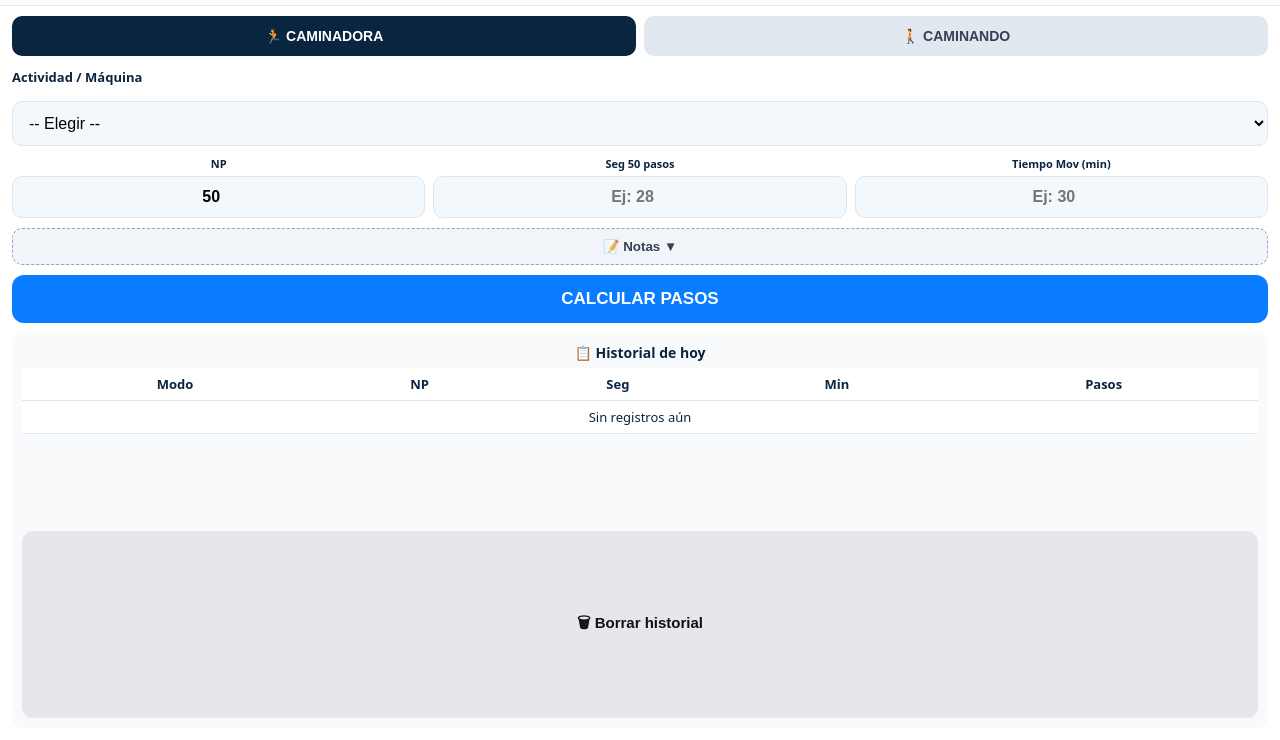
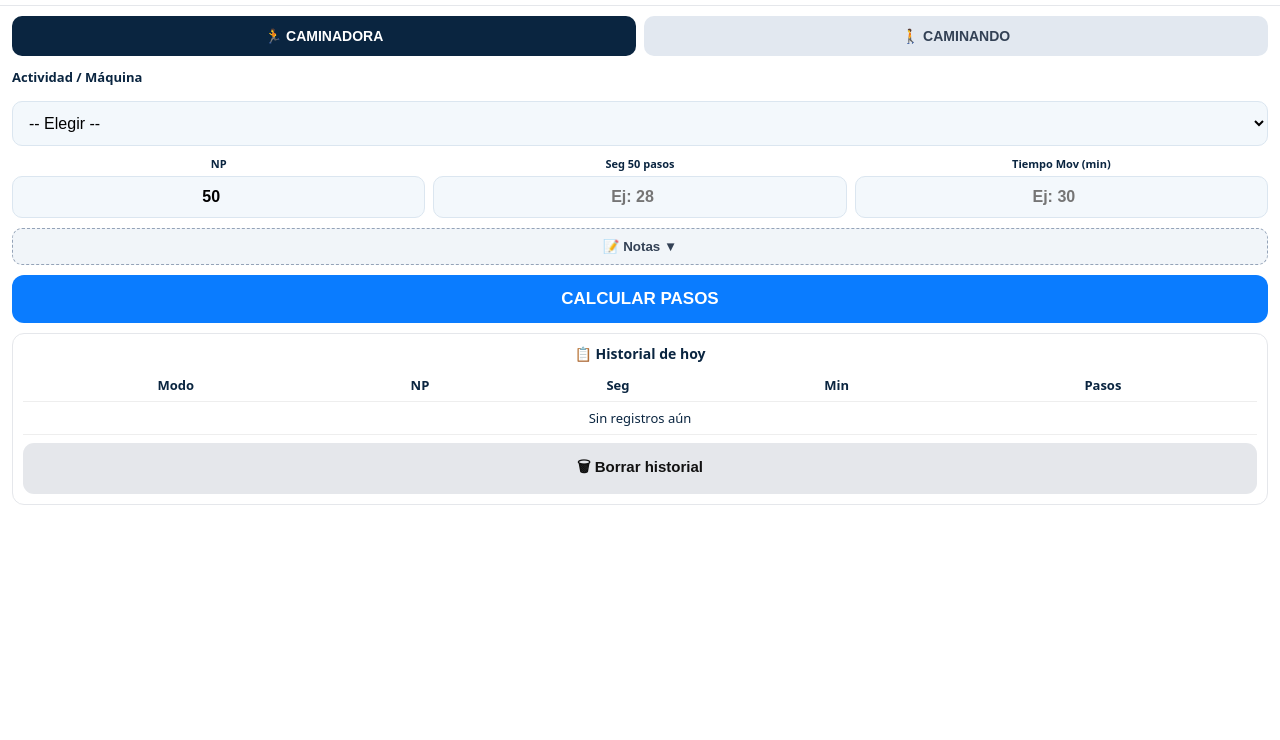
Before and after one commit to Mikevrags/SIAL_PASOS, a plain HTML site: page index.html in a window 1280 px wide. Shown: the part 60-800 px from the top of the page. Drawn offline with Linux system fonts and the light colour scheme.

Commit message:
Refactor CSS styles for improved layout

```diff
--- a/index.html
+++ b/index.html
@@ -11,27 +11,26 @@
 *{box-sizing:border-box}
 html,body{margin:0;padding:0;background:#fff}
 body{font-family:system-ui,Arial;color:#0a2540;font-size:16px}
-.app{height:100dvh;display:flex;flex-direction:column;background:#fff;overflow:hidden}
-header{padding:10px 12px 8px;text-align:center;border-bottom:1px solid #e5e7eb;flex-shrink:0}
+.app{min-height:100dvh;display:flex;flex-direction:column;background:#fff}
+header{padding:10px 12px 8px;text-align:center;border-bottom:1px solid #e5e7eb}
 header h1{margin:0;font-size:21px}
 header p{margin:2px 0 0;color:#666;font-size:12px}
-.tabs{display:flex;padding:10px 12px 0;gap:8px;flex-shrink:0}
+.tabs{display:flex;padding:10px 12px 0;gap:8px}
 .tabs button{flex:1;padding:12px;border:0;border-radius:10px;background:#e2e8f0;color:#334155;font-weight:800;font-size:14px}
 .tabs button.active{background:#0a2540;color:#fff}
-.contenido{flex:1;display:flex;flex-direction:column;padding:12px;gap:10px;overflow:hidden}
+.contenido{display:flex;flex-direction:column;padding:12px;gap:10px;flex:1}
 label{font-weight:800;font-size:13px;display:block;margin-bottom:5px}
 input,select,textarea{width:100%;padding:12px;border:1.5px solid #dbe6f0;border-radius:10px;font-size:16px;background:#f3f8fc;outline:none}
 .row3{display:grid;grid-template-columns:1fr 1fr 1fr;gap:8px}
 .row3 label{font-size:11px;text-align:center;white-space:nowrap}
 .row3 input{padding:11px 4px;text-align:center;font-weight:700;font-size:16px}
 .small{font-size:11px;color:#666;text-align:center}
-/* CRONOMETRO SOLO CONTADOR - ALTO FIJO, NADA ADENTRO */
-.crono-solo{background:#0a2540;color:#fff;border-radius:14px;height:92px;flex-shrink:0;display:flex;flex-direction:column;align-items:center;justify-content:center}
+/* CRONO SOLO CONTADOR - ALTO FIJO */
+.crono-solo{background:#0a2540;color:#fff;border-radius:14px;height:92px;display:flex;flex-direction:column;align-items:center;justify-content:center;flex-shrink:0}
 .crono-solo .fase{font-size:11px;background:#ffb800;color:#000;padding:3px 10px;border-radius:20px;font-weight:800;margin-bottom:4px}
 #tiempo{font-size:44px;font-weight:900;line-height:1}
 #tiempo small{font-size:16px;color:#aad}
-/* BOTONES FUERA DEL CRONO */
-.crono-btns{display:flex;gap:8px;flex-shrink:0}
+.crono-btns{display:flex;gap:8px}
 .btn{flex:1;padding:13px;border:0;border-radius:11px;font-weight:900;font-size:15px;cursor:pointer}
 .btn-start{background:#22c55e;color:#fff}
 .btn-stop{background:#f59e0b;color:#000}
@@ -41,12 +40,11 @@ input,select,textarea{width:100%;padding:12px;border:1.5px solid #dbe6f0;border-
 #notasBoxA,#notasBoxB{display:none}
 .result{background:#eaf7ff;border:2px solid #0a7cff;border-radius:12px;padding:10px;text-align:center;display:none}
 .result b{font-size:28px}
-/* HISTORIAL ES EL QUE LLENA HASTA ABAJO */
-.historial{flex:1;background:#f8fafc;border-radius:12px;padding:10px;display:flex;flex-direction:column;overflow:hidden}
-.historial h3{margin:0;text-align:center;font-size:14px;flex-shrink:0}
-.tabla-wrap{flex:1;overflow-y:auto}
+/* HISTORIAL YA NO ESTIRA - TODO PEGADO */
+.historial{background:#fff;border:1px solid #e5e7eb;border-radius:12px;padding:10px}
+.historial h3{margin:0;text-align:center;font-size:14px}
 table{width:100%;border-collapse:collapse;font-size:13px;margin-top:6px}
-th,td{border-bottom:1px solid #e2e8f0;padding:7px 4px;text-align:center;background:#fff}
+th,td{border-bottom:1px solid #eee;padding:7px 4px;text-align:center}
 .hidden{display:none!important}
 #bloqueoRotacion{display:none;position:fixed;inset:0;background:#0a2540;color:#fff;z-index:9999;flex-direction:column;align-items:center;justify-content:center;text-align:center;padding:30px;gap:12px}
 #bloqueoRotacion b{font-size:22px}
@@ -71,13 +69,10 @@ th,td{border-bottom:1px solid #e2e8f0;padding:7px 4px;text-align:center;backgrou
 <button class="btn-calc" onclick="calcular('A')">CALCULAR PASOS</button>
 <div id="resA" class="result"></div>
 </div>
-
 <div id="secCaminando" class="hidden" style="flex-direction:column;gap:10px">
 <label>Actividad / Lugar</label>
 <select id="actCaminando"><option>-- Elegir --</option><option>Caminando en parque</option><option>Caminando en calle</option><option>Caminando en casa</option><option>Caminando en trabajo</option></select>
-<!-- SOLO CONTADOR, SIN BOTONES ADENTRO -->
 <div class="crono-solo"><div id="faseTxt" class="fase">MOMENTO 1 - 50 PASOS</div><div id="tiempo">00:00<small>.0</small></div></div>
-<!-- BOTONES AFUERA -->
 <div class="crono-btns"><button id="btnCrono" class="btn btn-start" onclick="accionCrono()">▶ INICIAR</button><button class="btn btn-reset" onclick="reiniciarCrono()">↺ REINICIAR</button></div>
 <div class="small" id="cronoAyuda">Dale INICIAR, camina 50 pasos y dale DETENER</div>
 <div class="row3"><div><label>NP</label><input id="npB" type="number" value="50"></div><div><label>Seg 50 pasos</label><input id="segB" type="number" placeholder="Auto"></div><div><label>Tiempo Mov (min)</label><input id="tiempoB" type="number" placeholder="Ej: 30"></div></div>
@@ -86,8 +81,7 @@ th,td{border-bottom:1px solid #e2e8f0;padding:7px 4px;text-align:center;backgrou
 <button class="btn-calc" onclick="calcular('B')">CALCULAR PASOS</button>
 <div id="resB" class="result"></div>
 </div>
-
-<div class="historial"><h3>📋 Historial de hoy</h3><div class="tabla-wrap"><table><thead><tr><th>Modo</th><th>NP</th><th>Seg</th><th>Min</th><th>Pasos</th></tr></thead><tbody id="historial"></tbody></table></div><button class="btn-reset btn" style="width:100%;margin-top:8px" onclick="localStorage.removeItem('sial_pasos');location.reload()">🗑 Borrar historial</button></div>
+<div class="historial"><h3>📋 Historial de hoy</h3><table><thead><tr><th>Modo</th><th>NP</th><th>Seg</th><th>Min</th><th>Pasos</th></tr></thead><tbody id="historial"></tbody></table><button class="btn-reset btn" style="width:100%;margin-top:8px" onclick="localStorage.removeItem('sial_pasos');location.reload()">🗑 Borrar historial</button></div>
 </div>
 </div>
 <script>
```
